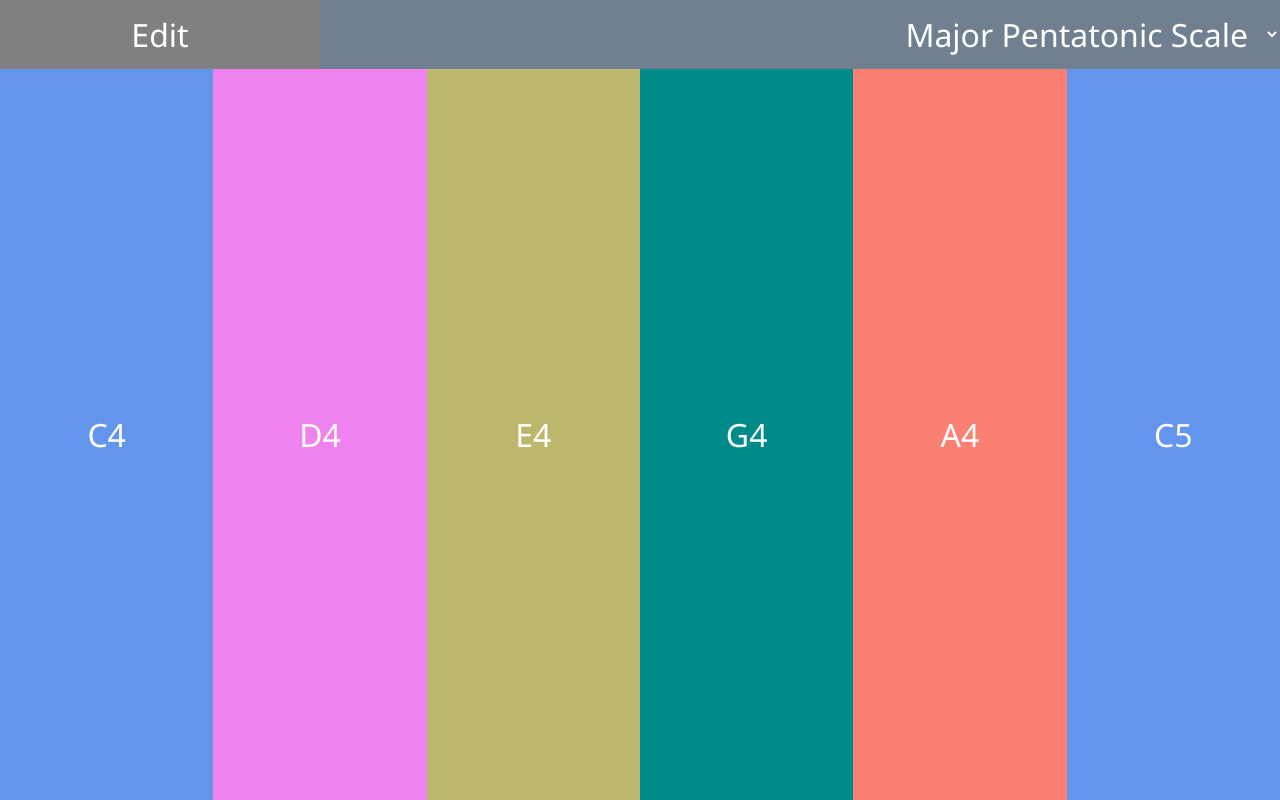
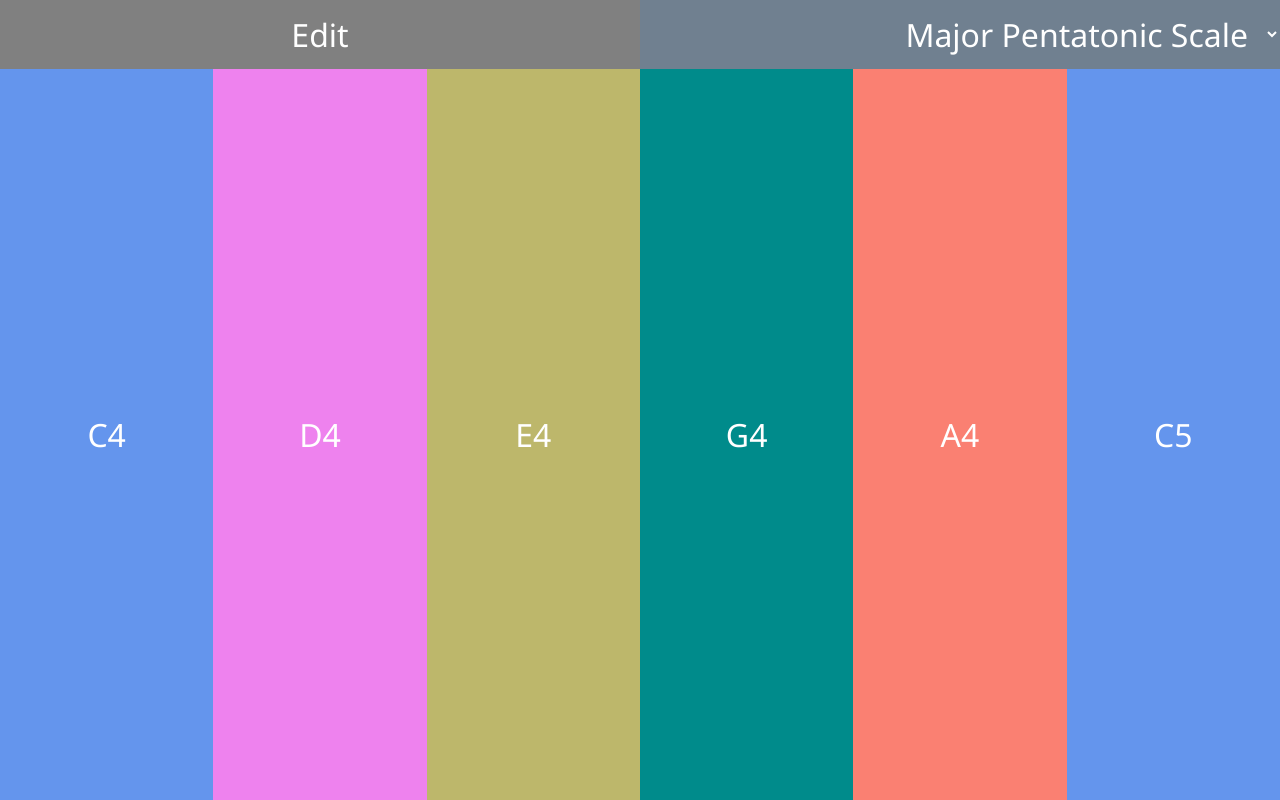
Before and after one commit to zem1107/my-music-spa, a Nuxt app in the folder client/: page / in a window 1280 px wide. Built offline with nearby package versions, Linux system fonts and the light colour scheme.

Commit message:
header adjust

```diff
--- a/client/pages/index.vue
+++ b/client/pages/index.vue
@@ -194,11 +194,9 @@ Note {
   justify-content: center;
 }
 .edit {
-  width: 25%;
   background-color: gray;
 }
 .scale {
-  width: 75%;
   background-color:slategray;
   display: flex;
   justify-content: flex-end;
```
Also changed, not shown: 3 other files (tests, documents, lock files or other folders).
